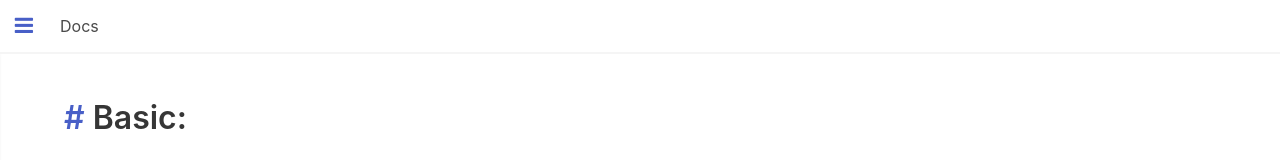
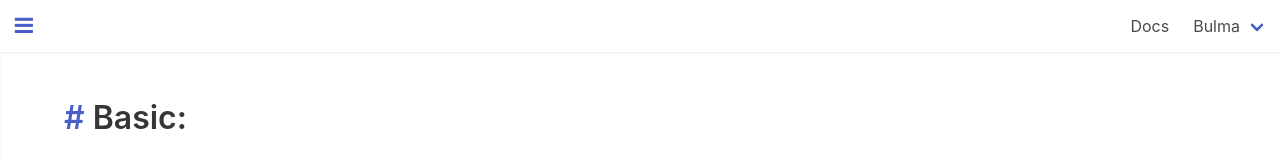
Before and after one commit to vue-bulma/bulma-ui, a Vue app: page /docs/components/navbar in a window 1280 px wide. Shown: the top 160 px of the page. Built offline with nearby package versions, Linux system fonts and the light colour scheme.

Commit message:
feat: navbar add bulma link

```diff
--- a/examples/layouts/Navbar.vue
+++ b/examples/layouts/Navbar.vue
@@ -6,7 +6,14 @@
       </a>
     </vb-navbar-item>
 
-    <vb-navbar-item name="Docs">Docs</vb-navbar-item>
+    <template slot="right">
+      <vb-navbar-item name="Docs">Docs</vb-navbar-item>
+      <vb-navbar-dropdown title="Bulma">
+        <vb-navbar-item name="Bulma">Documentation</vb-navbar-item>
+        <hr class="navbar-divider">
+        <vb-navbar-item>Version 0.7.2</vb-navbar-item>
+      </vb-navbar-dropdown>
+    </template>
   </vb-navbar>
 </template>
 
@@ -14,7 +21,11 @@
 export default {
   methods: {
     handleSelect(name) {
-      this.$router.push({ name })
+      if (name === 'Bulma') {
+        window.open('https://bulma.io/')
+      } else {
+        this.$router.push({ name })
+      }
     },
     toggleSidebar() {
       this.$emit('toggleSidebar')
```
